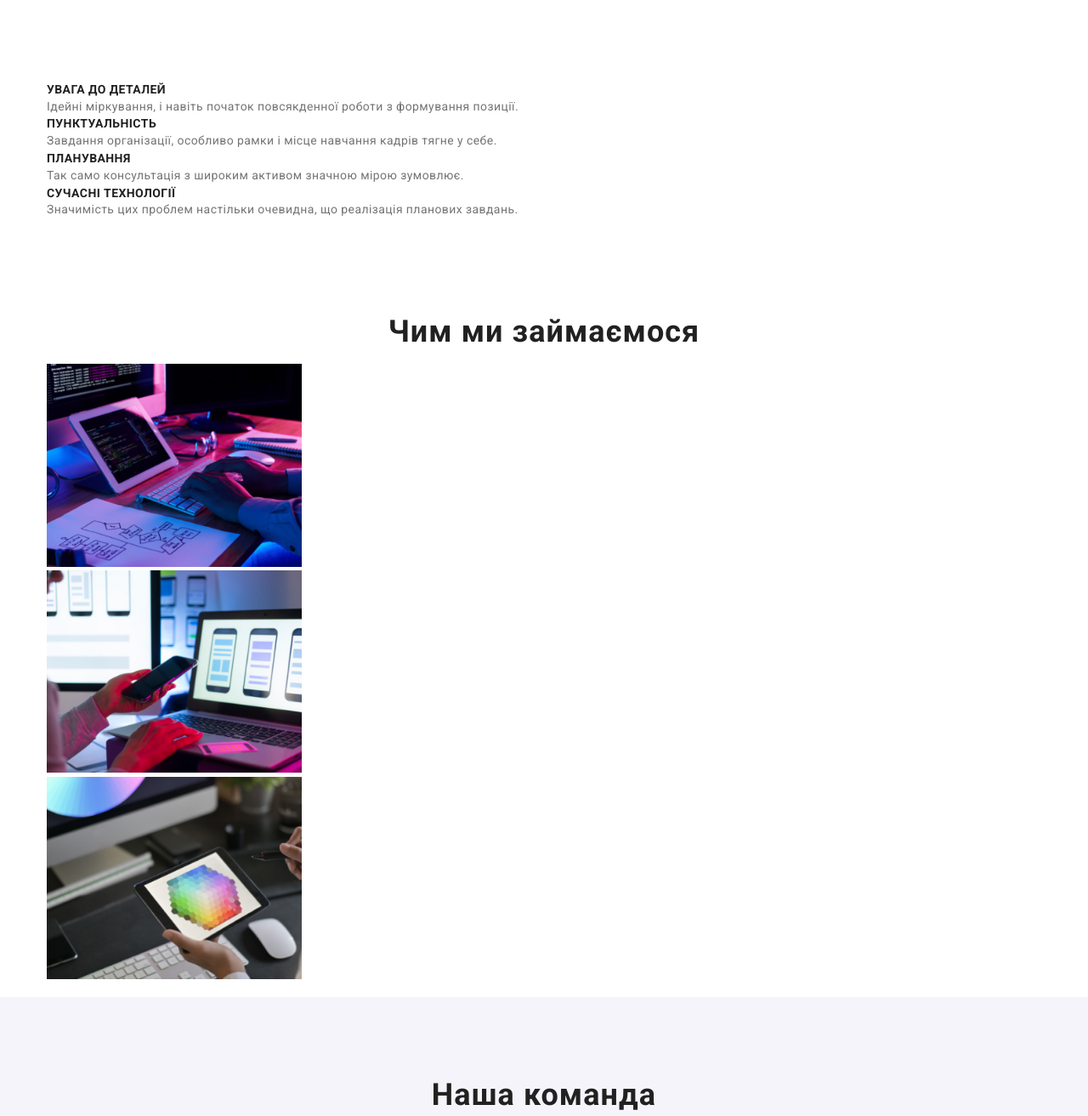
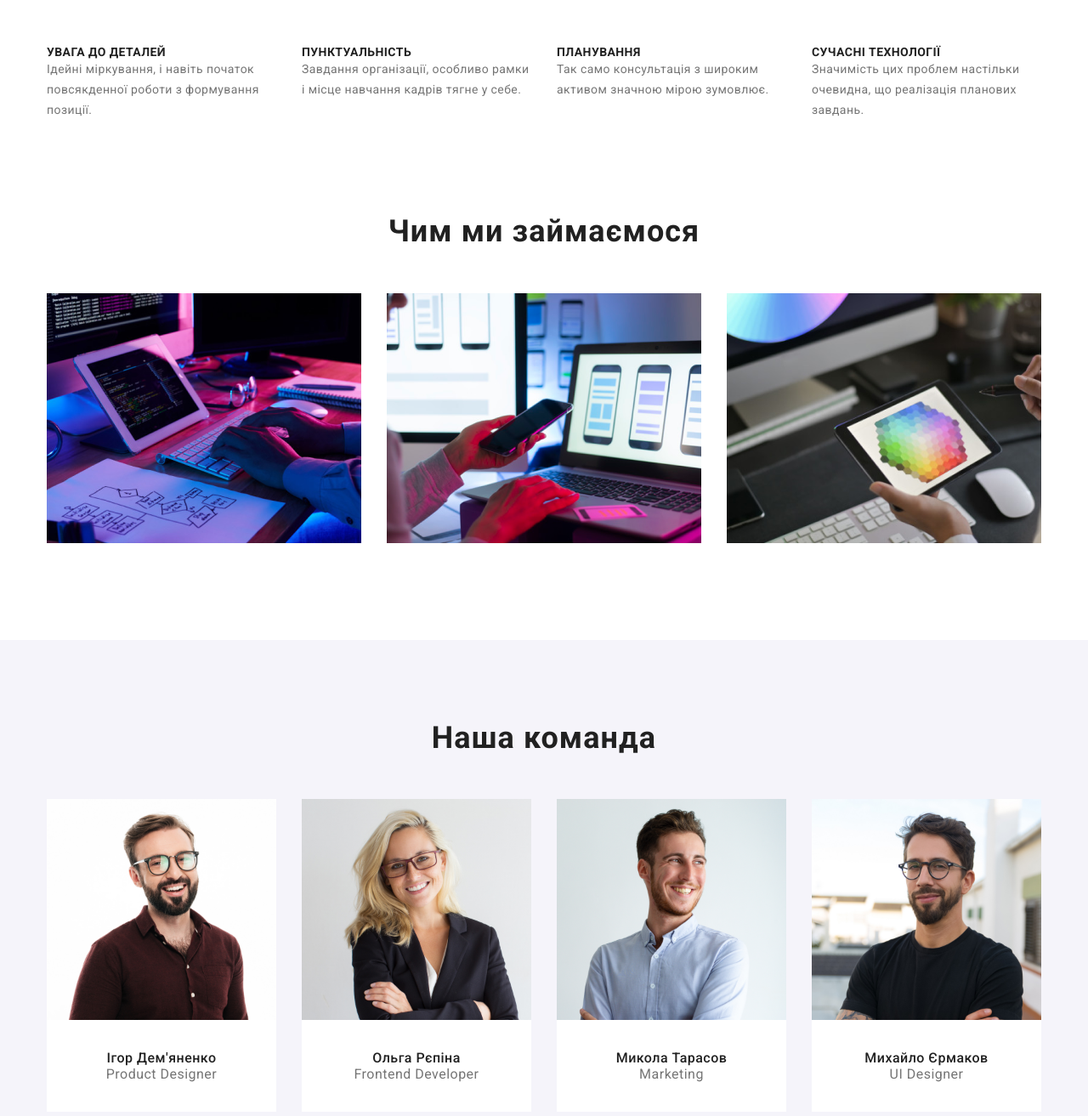
Before and after one commit to Myroslav-Novik/WebStudio, a plain HTML site: page index.html in a window 1280 px wide. Shown: the part 740-2053 px from the top of the page at 85% size. Drawn offline with nearby package versions, Linux system fonts and the light colour scheme.

Commit message:
display: flex connected

```diff
--- a/index.html
+++ b/index.html
@@ -9,7 +9,8 @@
     <link rel="preconnect" href="https://fonts.gstatic.com" crossorigin>
     <link href="https://fonts.googleapis.com/css2?family=Raleway:wght@700&family=Roboto:wght@400;500;700;900&display=swap" rel="stylesheet">
     <!-- modern-normalize -->
-    <link rel="stylesheet" href="https://cdnjs.cloudflare.com/ajax/libs/modern-normalize/2.0.0/modern-normalize.min.css" integrity="sha512-4xo8blKMVCiXpTaLzQSLSw3KFOVPWhm/TRtuPVc4WG6kUgjH6J03IBuG7JZPkcWMxJ5huwaBpOpnwYElP/m6wg==" crossorigin="anonymous" referrerpolicy="no-referrer" />
+    <link rel="stylesheet" href="https://cdnjs.cloudflare.com/ajax/libs/modern-normalize/2.0.0/modern-normalize.min.css"
+                           integrity="sha512-4xo8blKMVCiXpTaLzQSLSw3KFOVPWhm/TRtuPVc4WG6kUgjH6J03IBuG7JZPkcWMxJ5huwaBpOpnwYElP/m6wg==" crossorigin="anonymous" referrerpolicy="no-referrer" />
     <!-- reset -->
     <link rel="stylesheet" href="./reset.css">
     <!-- css -->
@@ -21,6 +22,7 @@
 <body>
     <header class="header">
         <div class="container">
+            <div class="header-content-wrap">
                 <a href="#" class="header-logo"><span class="header-logo-web">Web</span><span class="header-logo-studio">Studio</span></a>
             <nav class="nav">
                 <ul class="nav-list">
@@ -33,6 +35,7 @@
                 <li class="contacts-list-item"><a href="mailto:info@devstudio.com" class="contacts-list-link">info@devstudio.com</a></li>
                 <li class="contacts-list-item"><a href="tel:+38 096 111 11 11" class="contacts-list-link">+38 096 111 11 11</a></li>
             </ul>
+            </div>
         </div>
     </header>
     <main class="main">
@@ -50,6 +53,7 @@
         <!-- Особливості -->
         <section class="features">
             <div class="container">
+                <div class="features-content-wrap">
                     <ul class="features-list">
                         <li class="features-list-item">
                             <h3 class="features-list-title">УВАГА ДО ДЕТАЛЕЙ</h3>
@@ -69,14 +73,16 @@
                         </li>
                     </ul>
                 </div>
+            </div>
         </section>
+        <!-- Чим ми займаємось -->
         <section class="work">
             <div class="container">
                 <h3 class="work-title">Чим ми займаємося</h3>
                 <ul class="work-list">
-                <li class="work-list-item"><img src="./images/img.png" alt="" width="300" class="work-list-img"></li>
-                <li class="work-list-item"><img src="./images/img(2).png" alt="" width="300" class="work-list-img"></li>
-                <li class="work-list-item"><img src="./images/img(3).png" alt="" width="300" class="work-list-img"></li>
+                    <li class="work-list-item"><img src="./images/img.png" alt="" class="work-list-img"></li>
+                    <li class="work-list-item"><img src="./images/img(2).png" alt="" class="work-list-img"></li>
+                    <li class="work-list-item"><img src="./images/img(3).png" alt="" class="work-list-img"></li>
                 </ul>
             </div>
         </section>
@@ -86,24 +92,32 @@
                 <h3 class="team-title">Наша команда</h3>
                 <ul class="team-list">
                     <li class="team-list-item">
-                    <img src="./images/img.jpg" alt="Ігор Дем'яненко" width="200" class="team-list-img">
+                        <img src="./images/img.jpg" alt="Ігор Дем'яненко" class="team-list-img">
+                        <div class="team-list-text-container">
                             <h4 class="team-list-title">Ігор Дем'яненко<h4>
                             <p class="team-list-description">Product Designer</p>
+                        </div>
                     </li>
                     <li class="team-list-item">
-                    <img src="./images/img(2).jpg" alt="Ольга Рєпіна" width="200" class="team-list-img">
+                        <img src="./images/img(2).jpg" alt="Ольга Рєпіна" class="team-list-img">
+                        <div class="team-list-text-container">
                             <h4 class="team-list-title">Ольга Рєпіна</h4>
                             <p class="team-list-description">Frontend Developer</p>
+                        </div>
                     </li>
                     <li class="team-list-item">
-                    <img src="./images/img(3).jpg" alt="Микола Тарасов" width="200" class="team-list-img">
+                        <img src="./images/img(3).jpg" alt="Микола Тарасов" class="team-list-img">
+                        <div class="team-list-text-container">
                             <h4 class="team-list-title">Микола Тарасов</h4>
                             <p class="team-list-description">Marketing</p>
+                        </div>
                     </li>
                     <li class="team-list-item">
-                    <img src="./images/img(4).jpg" alt="Михайло Єрмаков" width="200" class="team-list-img">
+                        <img src="./images/img(4).jpg" alt="Михайло Єрмаков" class="team-list-img">
+                        <div class="team-list-text-container">
                             <h4 class="team-list-title">Михайло Єрмаков</h4>
                             <p class="team-list-description">UI Designer</p>
+                        </div>
                     </li>
                 </ul>
             </div>
--- a/style.css
+++ b/style.css
@@ -1,4 +1,5 @@
 :root {
+    /* header */
     --header-logo-web-color: rgba(33, 150, 243, 1);
     --header-logo-studio-color: rgba(0, 0, 0, 1);
 
@@ -8,6 +9,7 @@
     --contacts-list-color: rgba(117, 117, 117, 1);
     --contacts-list-hover: rgba(33, 150, 243, 1);
 
+    /* main */
     --hero-background-color: rgba(47, 48, 58, 1);
 
     --hero-title-color: rgba(255, 255, 255, 1);
@@ -26,10 +28,13 @@
 
     --team-title-color: rgba(33, 33, 33, 1);
 
+    --team-cards-background-color: rgba(255, 255, 255, 1);
+
     --team-list-title-color: rgba(33, 33, 33, 1);
 
     --team-list-description-color: rgba(117, 117, 117, 1);
 
+    /* footer */
     --footer-background-color: rgba(47, 48, 58, 1);
 
     --footer-logo-web-color: rgba(33, 150, 243, 1);
@@ -43,7 +48,15 @@ body {
     font-family: Roboto;
 }
 
+.header-content-wrap {
+    display: flex;
+    align-items: center;
+    gap: 93px;
+    height: 80px;
+}
+
 .header-logo {
+    display: flex;
     font-family: Raleway;
     font-size: 26px;
     font-weight: 700;
@@ -60,6 +73,11 @@ body {
     color: var(--header-logo-studio-color);
 }
 
+.nav-list {
+    display: flex;
+    gap: 50px;
+}
+
 .nav-list-link {
     color: var(--nav-list-color);
     font-size: 14px;
@@ -71,6 +89,12 @@ body {
 
 .nav-list-link:hover {
     color: var(--nav-list-hover);
+}
+
+.contacts-list {
+    display: flex;
+    gap: 50px;
+    margin-left: auto;
 }
 
 .contacts-list-link {
@@ -98,6 +122,7 @@ body {
     line-height: 1.4;
     letter-spacing: 0.06em;
     text-align: center;
+    margin: 0 auto 30px auto;
 }
 
 .hero-btn {
@@ -107,9 +132,12 @@ body {
     font-weight: 700;
     line-height: 1.9;
     letter-spacing: 0.06em;
-    /* display: block;
-    margin: 0 auto; */
     text-align: center;
+    width: 216px;
+    height: 50px;
+    border-radius: 4px;
+    display: block;
+    margin: 0 auto;
 }
 
 .hero-btn:hover {
@@ -118,6 +146,20 @@ body {
 
 .features {
     padding-top: 94px;
+}
+
+.features-content-wrap {
+    justify-content: space-between;
+    gap: 30px;
+}
+
+.features-list {
+    display: flex;
+    gap: 30px;
+}
+
+.features-list-item {
+    width: 270px;
 }
 
 .features-list-title {
@@ -139,7 +181,7 @@ body {
 }
 
 .work {
-    padding-top: 94px;
+    padding: 94px 0;
 }
 
 .work-title {
@@ -149,6 +191,18 @@ body {
     line-height: 1.2;
     letter-spacing: 0.03em;
     text-align: center;
+    display: block;
+    margin: 0 auto 50 auto;
+    margin-bottom: 50px;
+}
+
+.work-list {
+    display: flex;
+    gap: 30px;
+}
+
+.work-img {
+    width: 370px;
 }
 
 .team {
@@ -163,6 +217,27 @@ body {
     line-height: 1.2;
     letter-spacing: 0.03em;
     text-align: center;
+    margin-bottom: 50px;
+}
+
+.team-list {
+    display: flex;
+    gap: 30px;
+}
+
+.team-list-item {
+    background-color: var(--team-cards-background-color);
+    width: 270px;
+    height: 368px;
+}
+
+.team-list-img {
+    width: 270px;
+    height: 260px;
+}
+
+.team-list-text-container {
+    padding: 30px 0;
 }
 
 .team-list-title {
@@ -195,6 +270,7 @@ body {
     line-height: 1.2;
     letter-spacing: 0.03em;
     text-align: left;
+    margin-bottom: 20px;
 }
 
 .footer-logo-web {
@@ -203,6 +279,10 @@ body {
 
 .footer-logo-studio {
     color: var(--footer-logo-studio-color);
+}
+
+.address-list-item {
+    margin-bottom: 9px;
 }
 
 .address-list-link {
```
Lines whose indentation alone changed are shown as unchanged.
